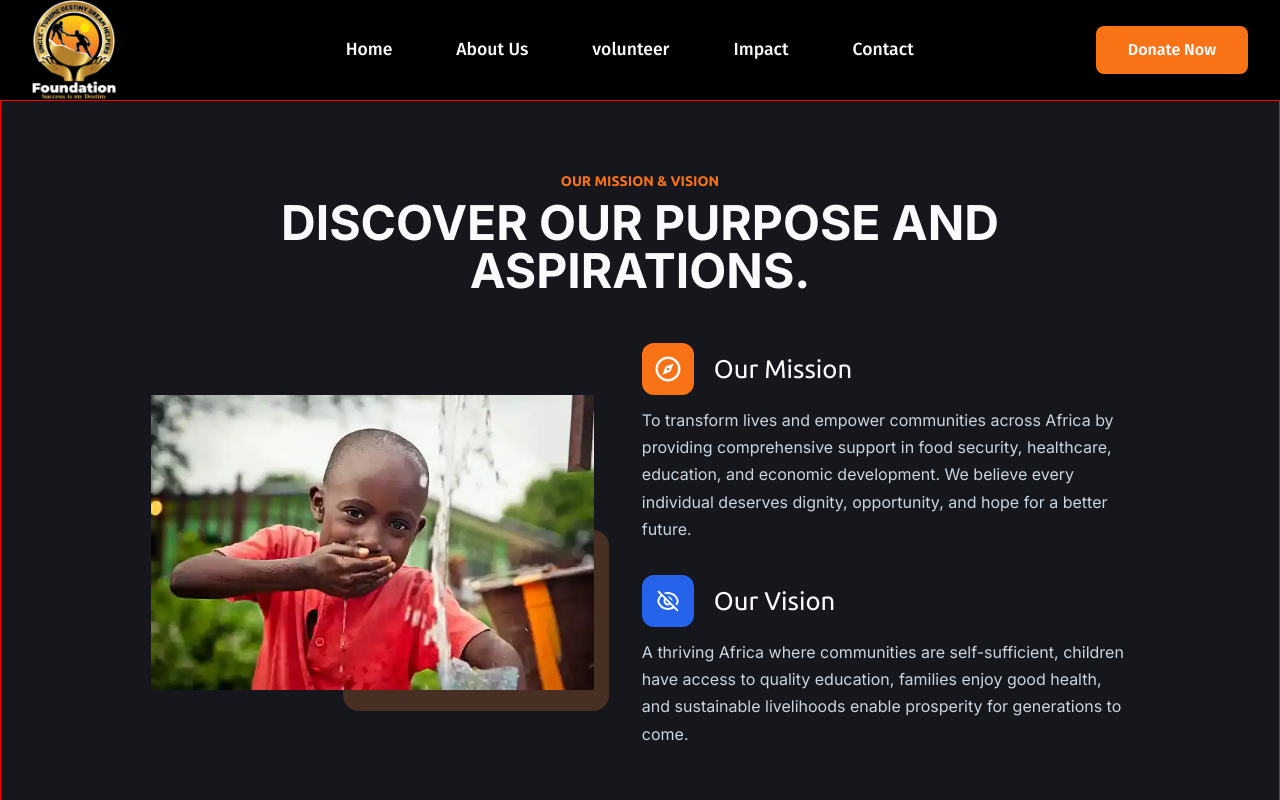
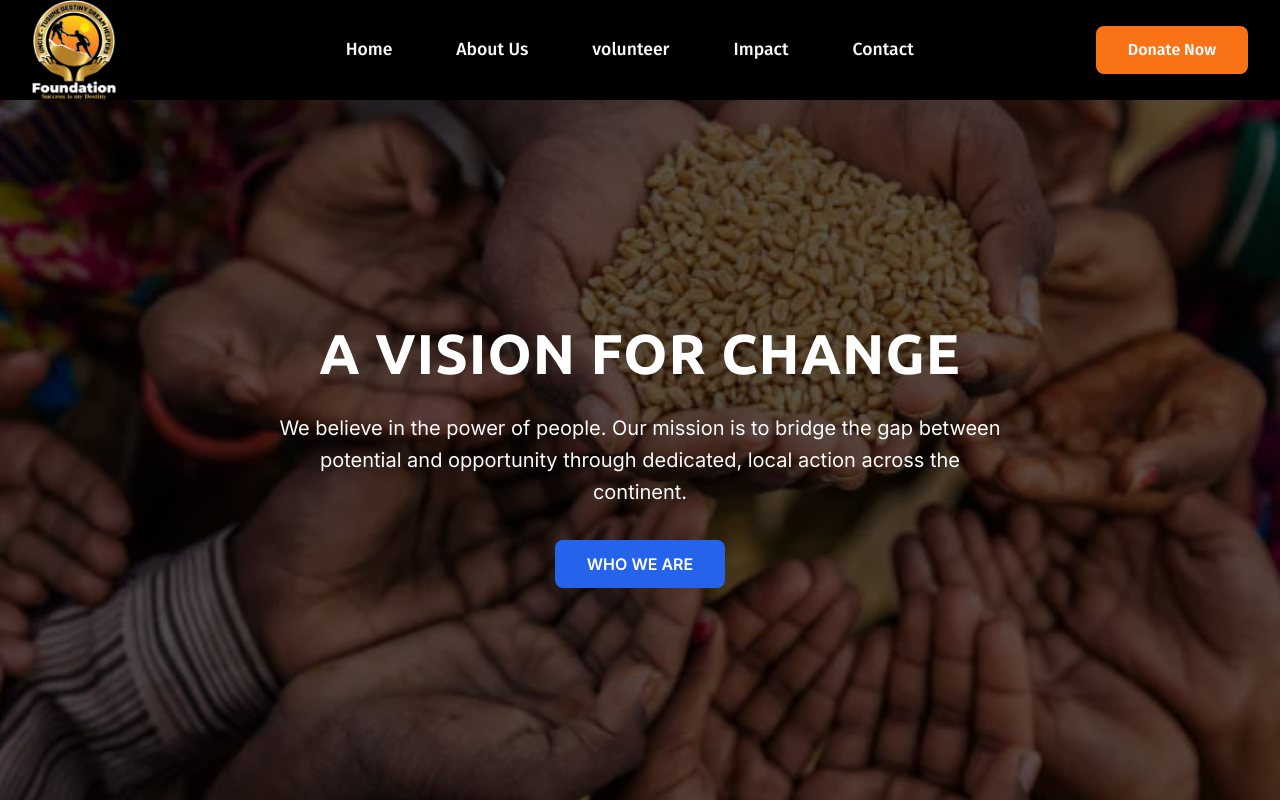
Before and after one commit to AyanX/NGO, a React (Create React App) app in the folder client/: page /about in a window 1280 px wide. Shown: the top 800 px of the page. Built offline with nearby package versions, Linux system fonts and the light colour scheme; a web font is replaced by a local one.

Commit message:
📦 done

```diff
--- a/client/src/Components/About/About.js
+++ b/client/src/Components/About/About.js
@@ -1,13 +1,23 @@
+import VolunteerHero from "../Volunteer/VolunteerIntro/VolunteerIntro";
 import AboutIntro from "./AboutIntro/AboutIntro";
 import CoreValues from "./CoreValues/CoreValues";
 import Timeline from "./Timeline/Timeline";
+import food from "../../Assets/food.webp";
 
 const About = () => {
+  const aboutHeroDetails = {
+    title: "A VISION FOR CHANGE",
+    description:"We believe in the power of people. Our mission is to bridge the gap between potential and opportunity through dedicated, local action across the continent.",
+     buttonText: "WHO WE ARE",
+     bg: food,
+  };
+
   return (
     <div>
+      <VolunteerHero bg={aboutHeroDetails.bg} title={aboutHeroDetails.title} description={aboutHeroDetails.description} buttonText={aboutHeroDetails.buttonText}/>
       <AboutIntro />
-      <CoreValues/>
-      <Timeline/>
+      <CoreValues />
+      <Timeline />
     </div>
   );
 };
--- a/client/src/Components/Footer/Footer.js
+++ b/client/src/Components/Footer/Footer.js
@@ -14,11 +14,11 @@ import Wrapper from "../../Assets/utils/Wrapper";
 
 const FooterSection = () => {
   return (
-    <footer className="footer">
-      <div className="footer__container">
+    <footer className="footer-section">
+      <div className="footer-section__container">
         {/* Brand */}
-        <div className="footer__brand">
-          <div className="footer__logo">
+        <div className="footer-section__brand">
+          <div className="footer-section__logo">
             <img src={logo} alt="Uncle Tusitme Logo" />
           </div>
 
@@ -28,12 +28,12 @@ const FooterSection = () => {
 
         {/* Quick Links */}
         <div>
-          <p className="footer__description">
+          <p className="footer-section__description">
             Dedicated to empowering communities through sustainable development,
             education, and health initiatives across East Africa.
           </p>
 
-          <div className="footer__socials">
+          <div className="footer-section__socials">
             <Link to="#" aria-label="Facebook">
               <Facebook size={18} />
             </Link>
@@ -47,22 +47,22 @@ const FooterSection = () => {
         </div>
 
         {/* Contact */}
-        <div className="footer__contact">
+        <div className="footer-section__contact">
           <h4>Contact Us</h4>
 
-          <div className="footer__contact-item">
+          <div className="footer-section__contact-item">
             <MapPin size={18} />
             <span>
               Palm Drive street, Runda Plot 208, Nairobi, Kenya
             </span>
           </div>
 
-          <div className="footer__contact-item">
+          <div className="footer-section__contact-item">
             <Phone size={18} />
             <span>+254 712 345 678</span>
           </div>
 
-          <div className="footer__contact-item">
+          <div className="footer-section__contact-item">
             <Mail size={18} />
             <span>info@uncletusitme.org</span>
           </div>
--- a/client/src/Components/Footer/Footer.scss
+++ b/client/src/Components/Footer/Footer.scss
@@ -1,20 +1,16 @@
-
-
-.footer {
-    background-color: transparent !important;
+.footer-section {
+  background-color: transparent !important;
   font-family: "Inter", sans-serif;
   color: var(--footer-text-color);
-  padding: 4rem 1.5rem 3rem;
+  border: 1px solid red;
 
   &__container {
     max-width: 1200px;
     margin: 0 auto;
     display: grid;
-    grid-template-columns: repeat(
-      auto-fit,
-      minmax(250px, 1fr)
-    );
+    grid-template-columns: repeat(auto-fit, minmax(250px, 1fr));
     gap: 3rem;
+    border: 1px solid red;
   }
 
   h4 {
@@ -44,7 +40,6 @@
     align-items: center;
     margin-bottom: 1.2rem;
   }
-
 
   &__description {
     font-size: 0.95rem;
--- a/client/src/Components/Volunteer/Volunteer.js
+++ b/client/src/Components/Volunteer/Volunteer.js
@@ -2,11 +2,21 @@ import React from 'react'
 import VolunteerHero  from './VolunteerIntro/VolunteerIntro'
 import VolunteerOptions from './VolunteerOptions/VolunteerOptions'
 import VolunteerForm from './VolunteerForm/VolunteerForm'
+import education from "../../Assets/education.webp";
+const Volunteer = () => {
 
-const Volunteer = () => {
+  const volunterHeroDetails = {
+  title: "BECOME A VOLUNTEER",
+  description:
+    "Are you passionate about making a difference? Join our team of dedicated volunteers and help us change lives across Africa.",
+  buttonText: "BECOME A VOLUNTEER",
+  bg: education,
+};
+
+
   return (
     <div>
-      <VolunteerHero/>
+      <VolunteerHero bg={volunterHeroDetails.bg} title={volunterHeroDetails.title} description={volunterHeroDetails.description} buttonText={volunterHeroDetails.buttonText}/>
       <VolunteerOptions/>
       <VolunteerForm/>
     </div>
--- a/client/src/Components/Volunteer/VolunteerIntro/VolunteerIntro.js
+++ b/client/src/Components/Volunteer/VolunteerIntro/VolunteerIntro.js
@@ -1,10 +1,10 @@
-import "./VolunteerIntro.scss"
-import Wrapper from "../../../Assets/utils/Wrapper"
+import "./VolunteerIntro.scss";
+import Wrapper from "../../../Assets/utils/Wrapper";
 import { motion } from "framer-motion";
-import education from "../../../Assets/education.webp"
 
 
-export default function VolunteerHero() {
+
+export default function VolunteerHero({title, description, buttonText,bg}) {
   return (
     <section className="volunteer-hero">
       <motion.div
@@ -14,22 +14,19 @@ export default function VolunteerHero() {
         viewport={{ once: true }}
         transition={{ duration: 0.6, ease: "easeOut" }}
       >
-        <h1>BECOME A VOLUNTEER</h1>
+        <h1>{title}</h1>
 
         <p>
-          Are you passionate about making a difference? Join our team of
-          dedicated volunteers and help us change lives across Africa.
+          {description}
         </p>
 
-        <button className="volunteer-btn">
-          BECOME A VOLUNTEER
-        </button>
+        <button className="volunteer-btn">{buttonText}</button>
       </motion.div>
 
       <div
         className="volunteer-hero__bg"
-        style={{ backgroundImage: `url(${education})` }}
+        style={{ backgroundImage: `url(${bg})` }}
       />
     </section>
   );
-};
+}
--- a/client/src/Components/Volunteer/VolunteerIntro/VolunteerIntro.scss
+++ b/client/src/Components/Volunteer/VolunteerIntro/VolunteerIntro.scss
@@ -23,7 +23,7 @@
     position: relative;
     z-index: 2;
     text-align: center;
-    max-width: 720px;
+    max-width: 800px;
     color: #ffffff;
     padding: 2rem;
 
```
